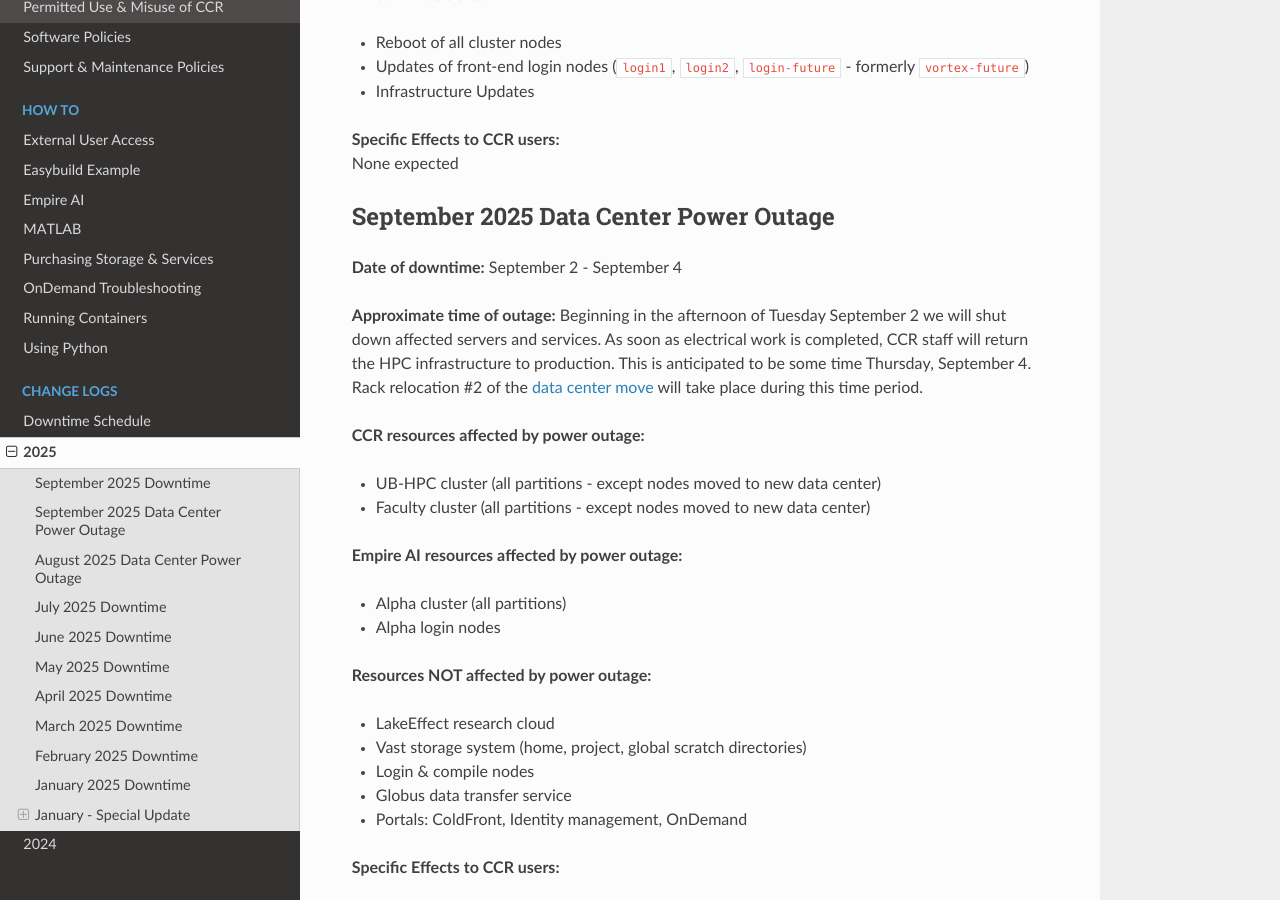
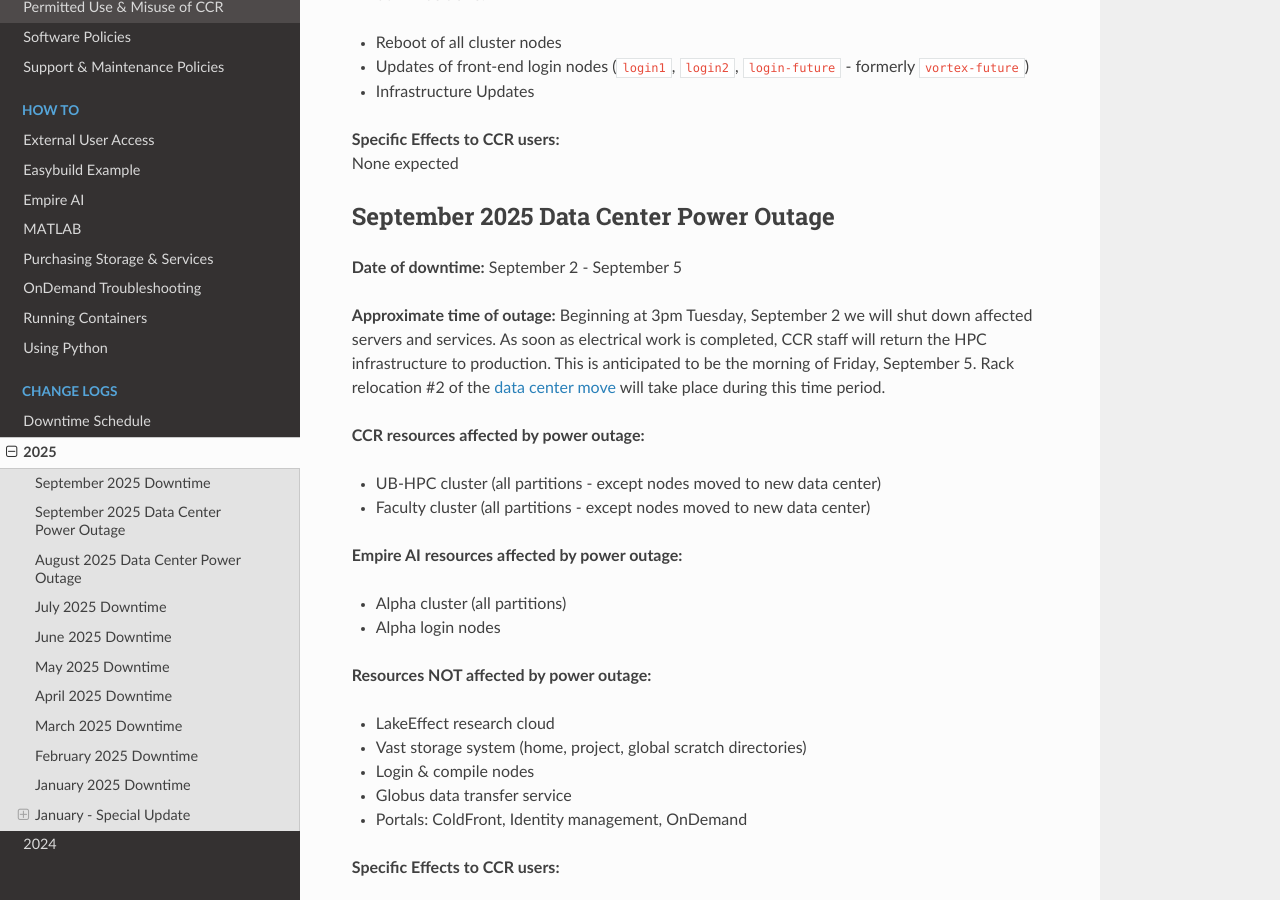
Before and after one commit to ubccr/ccrdocs, an MkDocs documentation site: the page built from pages/changelogs/2025.md, in a window 1280 px wide and 900 px high, scrolled down 521 px. Built offline with MkDocs 1.6.1, drawn with Linux system fonts in a browser that asks for light colours; nearby versions of some CDN libraries.

Commit message:
minor updates to power outage plan

```diff
--- a/pages/changelogs/2025.md
+++ b/pages/changelogs/2025.md
@@ -25,9 +25,9 @@ None expected
 
 ## September 2025 Data Center Power Outage
 
-**Date of downtime:** September 2 - September 4
+**Date of downtime:** September 2 - September 5
 
-**Approximate time of outage:** Beginning in the afternoon of Tuesday September 2 we will shut down affected servers and services.  As soon as electrical work is completed, CCR staff will return the HPC infrastructure to production.  This is anticipated to be some time Thursday, September 4.  Rack relocation #2 of the [data center move](https://www.buffalo.edu/ccr/support/research_facilities/ccrexpansion.html) will take place during this time period.
+**Approximate time of outage:** Beginning at 3pm Tuesday, September 2 we will shut down affected servers and services.  As soon as electrical work is completed, CCR staff will return the HPC infrastructure to production.  This is anticipated to be the morning of Friday, September 5.  Rack relocation #2 of the [data center move](https://www.buffalo.edu/ccr/support/research_facilities/ccrexpansion.html) will take place during this time period.
 
 **CCR resources affected by power outage:**
 
```
